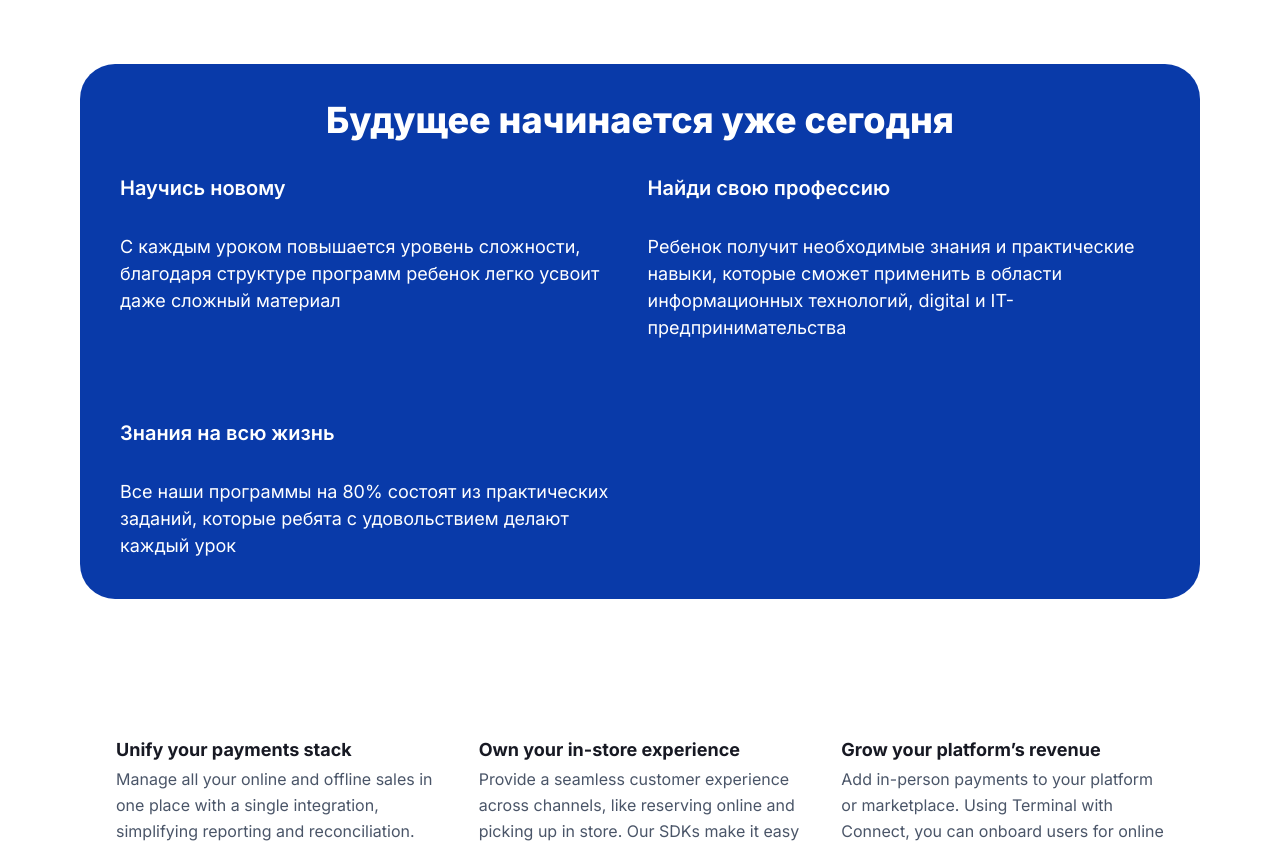
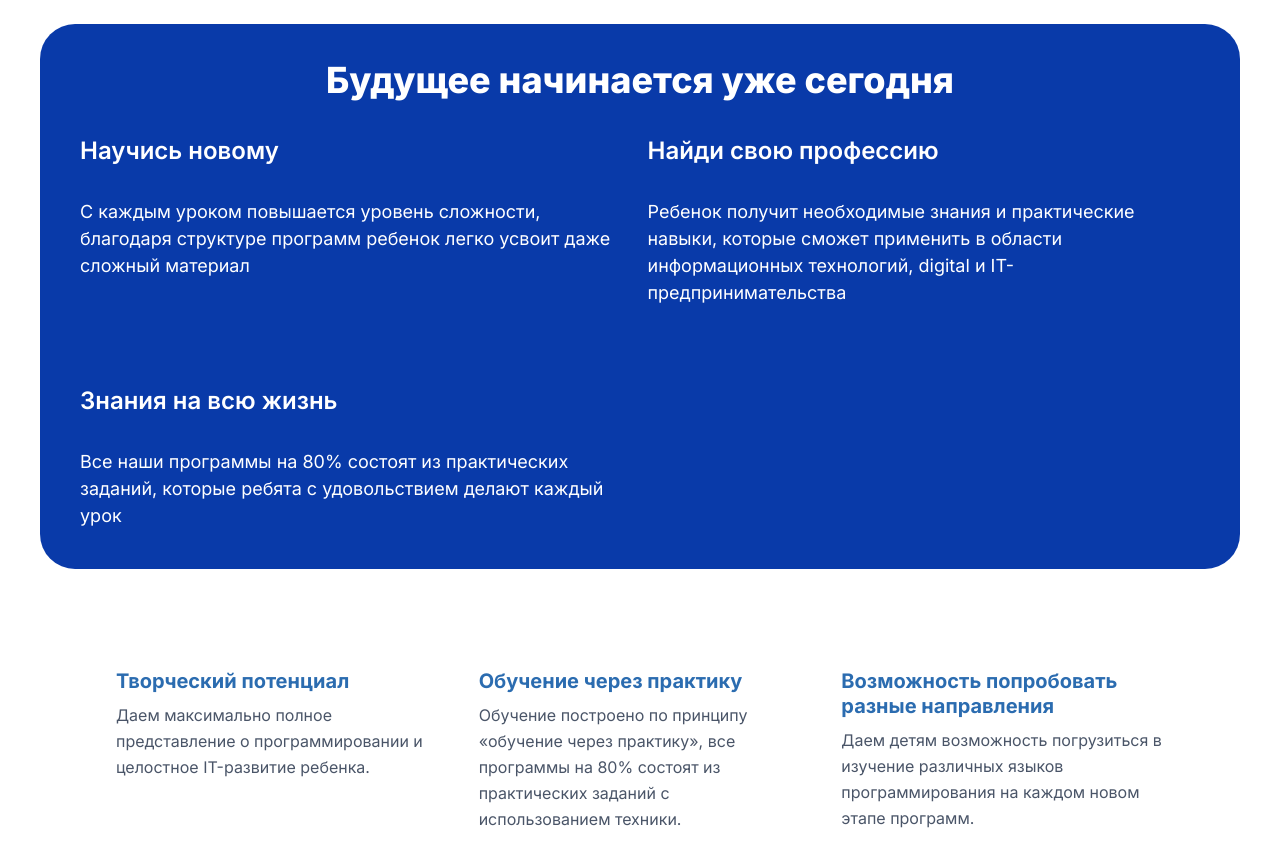
Before and after one commit to PuzyrevHarkovskii/iteezy_web, a Next.js app: page / in a window 1280 px wide. Shown: the part 620-1463 px from the top of the page. Built offline with nearby package versions, Linux system fonts and the light colour scheme.

Commit message:
new info

```diff
--- a/app/page.tsx
+++ b/app/page.tsx
@@ -32,8 +32,8 @@ export default function Home() {
 
     <PriceList/>
     <ContactUs/>
-    <div style={{ display: 'flex', justifyContent: 'center' }}>
-    <iframe src="https://yandex.ru/map-widget/v1/?um=constructor%3A1310ee24fa0e4717f56a401a049c366818ae5442e279ee96ee2a602ef6a80227&amp;source=constructor"  width="80%" height="320"></iframe>
+    <div>
+    <iframe src="https://yandex.ru/map-widget/v1/?um=constructor%3A1310ee24fa0e4717f56a401a049c366818ae5442e279ee96ee2a602ef6a80227&amp;source=constructor"  width="100%" height="320"></iframe>
 </div>
     <Footer/>
 
--- a/components/ContactUs.jsx
+++ b/components/ContactUs.jsx
@@ -1,22 +1,22 @@
 import React from "react";
-import { FiCreditCard, FiMail, FiUser, FiUsers } from "react-icons/fi";
+import { FiCreditCard, FiMail, FiPhone, FiUser, FiUsers } from "react-icons/fi";
 
 const ContactUs = () => {
   return (
-    <div className="p-5 mx-3/4">
+    <div className="p-5 mx-3/4 w-50">
       <p className="text-4xl font-semibold mb-4 text-center">Запишитесь на занятие</p>
       <div className="grid gap-4 grid-cols-2 lg:grid-cols-2 mx-10">
         <Card
-          title="Account"
-          subtitle="Manage profile"
+          title="WhatsApp"
+          subtitle="Напишите в WhatsApp"
           href="#"
           Icon={FiUser}
         />
-        <Card title="Email" subtitle="Manage email" href="#" Icon={FiMail} />
-        <Card title="Team" subtitle="Manage team" href="#" Icon={FiUsers} />
+        <Card title="Email" subtitle="Напишите на почту" href="#" Icon={FiMail} />
+        <Card title="+7 (911) 403-00-90" subtitle="Позвоните нам" href="#" Icon={FiPhone} />
         <Card
-          title="Billing"
-          subtitle="Manage cards"
+          title="Telegram"
+          subtitle="Напишите в Telegram"
           href="#"
           Icon={FiCreditCard}
         />
--- a/components/Features.jsx
+++ b/components/Features.jsx
@@ -6,7 +6,7 @@ const Feature = (props) => {
     <Box>
       <chakra.h3
         mb={8}
-        fontSize="xl"
+        fontSize="2xl"
         fontWeight="semibold"
         lineHeight="shorter"
         _light={{
@@ -32,7 +32,7 @@ const Features = () => {
       _dark={{
         bg: "#3e3e3e",
       }}
-      p={20}
+      p={10}
       w="full"
       justifyContent="center"
       alignItems="center"
@@ -52,7 +52,7 @@ const Features = () => {
           }}
         >
           <chakra.p
-            mt={0}
+            my={0}
             fontSize={{
               base: "3xl",
               sm: "4xl",
--- a/components/Footer.jsx
+++ b/components/Footer.jsx
@@ -52,12 +52,12 @@ const Footer = () => {
           }}
         >
           <Flex justify="start" direction="column">
-            <Link textTransform="uppercase">Pre-Sale FAQS</Link>
-            <Link textTransform="uppercase">Submit a ticket</Link>
+            <Link textTransform="uppercase">О НАС</Link>
+            {/* <Link textTransform="uppercase">Submit a ticket</Link> */}
           </Flex>
           <Flex justify="start" direction="column">
-            <Link textTransform="uppercase">Services</Link>
-            <Link textTransform="uppercase">Theme Tweak</Link>
+            <Link textTransform="uppercase">Связаться с нами</Link>
+            {/* <Link textTransform="uppercase">Theme Tweak</Link> */}
           </Flex>
         </HStack>
         <HStack
@@ -78,9 +78,9 @@ const Footer = () => {
           }}
         >
           <Flex justify="start" direction="column">
-            <Link textTransform="uppercase">О нас</Link>
-            <Link textTransform="uppercase">Связаться с нами</Link>
             <Link textTransform="uppercase">Курсы</Link>
+            {/* <Link textTransform="uppercase">Связаться с нами</Link>
+            <Link textTransform="uppercase">Курсы</Link> */}
           </Flex>
         </HStack>
       </Stack>
--- a/components/SomeInfo.jsx
+++ b/components/SomeInfo.jsx
@@ -14,12 +14,12 @@ const Feature = (props) => {
         {props.icon}
       </Box>
       <chakra.h3
-        mb={1}
-        fontSize="lg"
+        mb={2}
+        fontSize="xl"
         lineHeight="shorter"
         fontWeight="bold"
         _light={{
-          color: "gray.900",
+          color: "blue.600",
         }}
       >
         {props.title}
@@ -66,7 +66,7 @@ const SomeInfo = () => {
         }}
       >
         <Feature
-          title="Unify your payments stack"
+          title="Творческий потенциал"
           icon={
             <path
               strokeLinecap="round"
@@ -76,13 +76,11 @@ const SomeInfo = () => {
             />
           }
         >
-          Manage all your online and offline sales in one place with a single
-          integration, simplifying reporting and reconciliation. Terminal works
-          seamlessly with Payments, Connect, and Billing.
+          Даем максимально полное представление о программировании и целостное IT-развитие ребенка.
         </Feature>
 
         <Feature
-          title="Own your in-store experience"
+          title="Обучение через практику"
           icon={
             <path
               fillRule="evenodd"
@@ -91,13 +89,11 @@ const SomeInfo = () => {
             />
           }
         >
-          Provide a seamless customer experience across channels, like reserving
-          online and picking up in store. Our SDKs make it easy to integrate
-          into your own mobile and web applications to accept in-store payments.
+          Обучение построено по принципу «обучение через практику», все программы на 80% состоят из практических заданий с использованием техники.
         </Feature>
 
         <Feature
-          title="Grow your platform’s revenue"
+          title="Возможность попробовать разные направления"
           icon={
             <path
               strokeLinecap="round"
@@ -107,9 +103,7 @@ const SomeInfo = () => {
             />
           }
         >
-          Add in-person payments to your platform or marketplace. Using Terminal
-          with Connect, you can onboard users for online and in-person payments,
-          and unify their payouts across channels.
+          Даем детям возможность погрузиться в изучение различных языков программирования на каждом новом этапе программ.
         </Feature>
       </SimpleGrid>
     </Flex>
```
